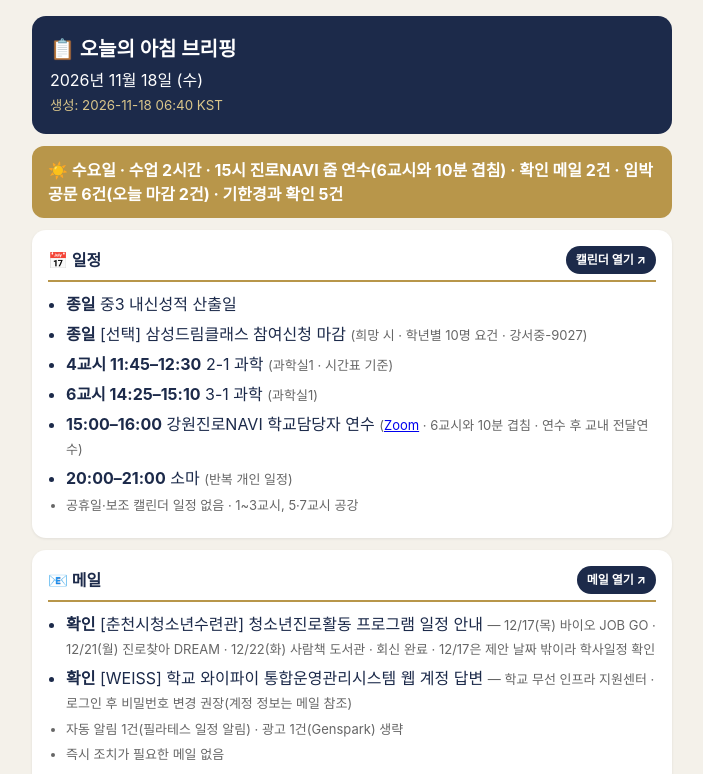
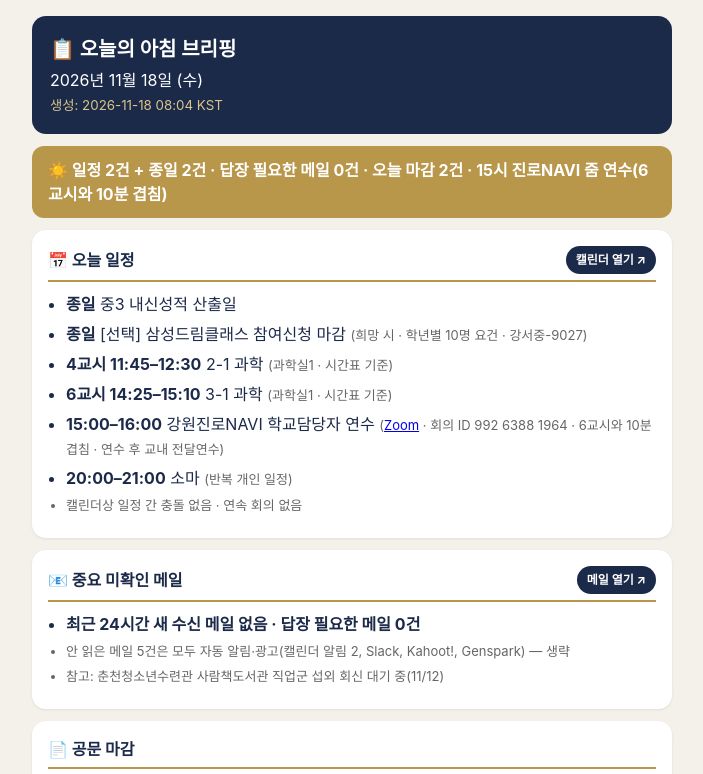
Before and after one commit to mswp96-del/morning-brief, a plain HTML site: page index.html in a window 1280 px wide. Shown: the top 774 px of the page, without its empty margins (288-991 px from the left). Drawn offline with Linux system fonts and the light colour scheme.

Commit message:
Update brief 2026-11-18

```diff
--- a/index.html
+++ b/index.html
@@ -14,21 +14,20 @@ ul{margin:0;padding-left:18px}li{margin-bottom:6px}
 .t{font-weight:700}.m{color:#666;font-size:13px}
 footer{text-align:center;color:#888;font-size:12px;padding:8px 0 16px}
 </style></head><body><div class="wrap">
-<header><h1>📋 오늘의 아침 브리핑</h1><div>2026년 11월 18일 (수)</div><small>생성: 2026-11-18 06:40 KST</small></header>
-<div class="banner">☀️ 수요일 · 수업 2시간 · 15시 진로NAVI 줌 연수(6교시와 10분 겹침) · 확인 메일 2건 · 임박 공문 6건(오늘 마감 2건) · 기한경과 확인 5건</div>
-<div class="card"><h2><span>📅 일정</span><a class="open-btn" href="https://calendar.google.com/calendar/u/0/r" target="_blank" rel="noopener">캘린더 열기 ↗</a></h2><ul>
+<header><h1>📋 오늘의 아침 브리핑</h1><div>2026년 11월 18일 (수)</div><small>생성: 2026-11-18 08:04 KST</small></header>
+<div class="banner">☀️ 일정 2건 + 종일 2건 · 답장 필요한 메일 0건 · 오늘 마감 2건 · 15시 진로NAVI 줌 연수(6교시와 10분 겹침)</div>
+<div class="card"><h2><span>📅 오늘 일정</span><a class="open-btn" href="https://calendar.google.com/calendar/u/0/r" target="_blank" rel="noopener">캘린더 열기 ↗</a></h2><ul>
 <li><span class="t">종일</span> 중3 내신성적 산출일</li>
 <li><span class="t">종일</span> [선택] 삼성드림클래스 참여신청 마감 <span class="m">(희망 시 · 학년별 10명 요건 · 강서중-9027)</span></li>
 <li><span class="t">4교시 11:45–12:30</span> 2-1 과학 <span class="m">(과학실1 · 시간표 기준)</span></li>
-<li><span class="t">6교시 14:25–15:10</span> 3-1 과학 <span class="m">(과학실1)</span></li>
-<li><span class="t">15:00–16:00</span> 강원진로NAVI 학교담당자 연수 <span class="m">(<a href="https://zoom.us/j/99263881964?pwd=qPRRTjc8BfqrjeZLdbxdEXKlF9JhTi.1" target="_blank" rel="noopener">Zoom</a> · 6교시와 10분 겹침 · 연수 후 교내 전달연수)</span></li>
+<li><span class="t">6교시 14:25–15:10</span> 3-1 과학 <span class="m">(과학실1 · 시간표 기준)</span></li>
+<li><span class="t">15:00–16:00</span> 강원진로NAVI 학교담당자 연수 <span class="m">(<a href="https://zoom.us/j/99263881964?pwd=qPRRTjc8BfqrjeZLdbxdEXKlF9JhTi.1" target="_blank" rel="noopener">Zoom</a> · 회의 ID 992 6388 1964 · 6교시와 10분 겹침 · 연수 후 교내 전달연수)</span></li>
 <li><span class="t">20:00–21:00</span> 소마 <span class="m">(반복 개인 일정)</span></li>
-<li class="m">공휴일·보조 캘린더 일정 없음 · 1~3교시, 5·7교시 공강</li></ul></div>
-<div class="card"><h2><span>📧 메일</span><a class="open-btn" href="https://mail.google.com/mail/u/0/" target="_blank" rel="noopener">메일 열기 ↗</a></h2><ul>
-<li><span class="t">확인</span> [춘천시청소년수련관] 청소년진로활동 프로그램 일정 안내 <span class="m">— 12/17(목) 바이오 JOB GO · 12/21(월) 진로찾아 DREAM · 12/22(화) 사람책 도서관 · 회신 완료 · 12/17은 제안 날짜 밖이라 학사일정 확인</span></li>
-<li><span class="t">확인</span> [WEISS] 학교 와이파이 통합운영관리시스템 웹 계정 답변 <span class="m">— 학교 무선 인프라 지원센터 · 로그인 후 비밀번호 변경 권장(계정 정보는 메일 참조)</span></li>
-<li class="m">자동 알림 1건(필라테스 일정 알림) · 광고 1건(Genspark) 생략</li>
-<li class="m">즉시 조치가 필요한 메일 없음</li></ul></div>
+<li class="m">캘린더상 일정 간 충돌 없음 · 연속 회의 없음</li></ul></div>
+<div class="card"><h2><span>📧 중요 미확인 메일</span><a class="open-btn" href="https://mail.google.com/mail/u/0/" target="_blank" rel="noopener">메일 열기 ↗</a></h2><ul>
+<li class="t">최근 24시간 새 수신 메일 없음 · 답장 필요한 메일 0건</li>
+<li class="m">안 읽은 메일 5건은 모두 자동 알림·광고(캘린더 알림 2, Slack, Kahoot!, Genspark) — 생략</li>
+<li class="m">참고: 춘천청소년수련관 사람책도서관 직업군 섭외 회신 대기 중(11/12)</li></ul></div>
 <div class="card"><h2><span>📄 공문 마감</span></h2>
 <div class="t" style="margin-bottom:4px">⏰ 임박 (6건)</div><ul>
 <li><span class="t">11.18 · D-day · 2027학년도 삼성드림클래스 참여 중학교 모집</span><br><span class="m">강서중-9027 · 강원특별자치도교육청 인성생활교육과 — [제출] 참여신청서 오늘까지 업무관리시스템 제출(선택 · 학년별 10명 요건)</span></li>
@@ -47,7 +46,9 @@ footer{text-align:center;color:#888;font-size:12px;padding:8px 0 16px}
 </ul>
 <p class="m">학생 이름·연락처는 싣지 않았습니다. 세부는 공문 원본을 참조하세요.</p></div>
 <div class="card"><h2><span>✅ 오늘 챙길 것</span></h2><ul>
-<li>오늘 마감 2건: 삼성드림클래스 참여신청서(9027) 업무관리시스템 제출(희망 시) · 부모자녀캠프(9247) 17:00 접수 마감 — 오전 공강(1~3교시)에 마무리</li>
-<li>6교시(~15:10) 직후 15:00 진로NAVI 줌 연수 — 10분 겹침, 접속 미리 준비 · 꿈꾸는 아카데미(9327) 최종 마감은 내일</li></ul></div>
+<li>오늘 마감: 삼성드림클래스 참여신청서(9027) 업무관리시스템 제출(희망 시) · 부모자녀캠프(9247) 17:00 접수 마감 — 오전 공강(1~3교시)에 처리</li>
+<li>15:00 진로NAVI 줌 연수 — 6교시(~15:10)와 10분 겹침, 링크 미리 열어두기 · 연수 후 교내 전달연수 준비</li>
+<li>중3 내신성적 산출일 — 성적 자료 확인</li>
+<li>내일 마감: 꿈꾸는 아카데미(9327) · 데이터 활용 교육자료(9385)</li></ul></div>
 <footer>🤖 자동 생성된 브리핑입니다</footer>
 </div></body></html>
```
